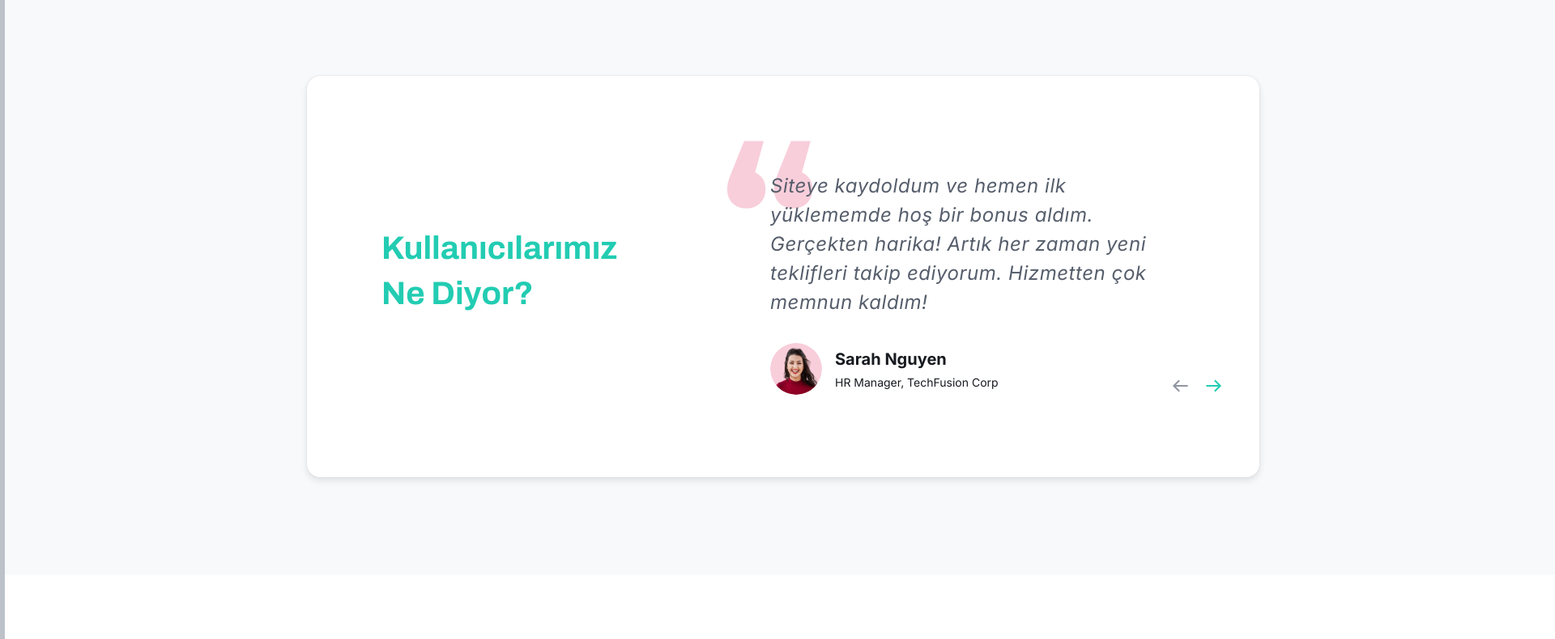
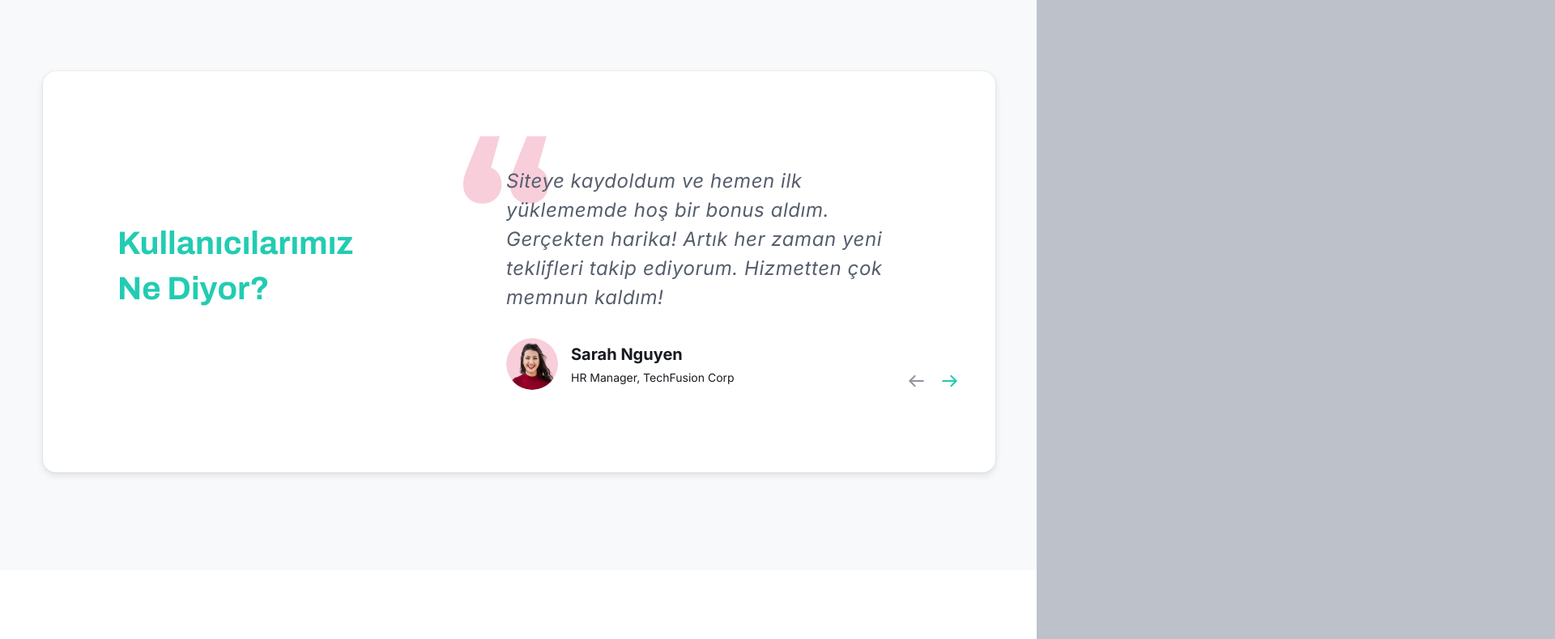
Before and after one commit to LifeTraveler7/Portfolio, a plain HTML site: page Telekombonus.com/index.html in a window 1280 px wide. Shown: the part 2103-2893 px from the top of the page at 81% size, 1920 px wide, since content can reach past the window. Drawn offline with Linux system fonts and the light colour scheme; a web font is replaced by a local one.

Commit message:
Add local fonts but it didn't worked(((

```diff
--- a/Telekombonus.com/style.css
+++ b/Telekombonus.com/style.css
@@ -2,6 +2,22 @@
 html{
     background-color: #bcc1ca;
 }
+
+@font-face {
+    font-family: "Archivo" ;
+    src:
+    url(fonts/Archivo-VariableFont_wdth\,wght.ttf) format("ttf");
+    font-size:700;
+}
+
+@font-face {
+    font-family: "Inter" ;
+    src:
+    url(fonts/Inter-VariableFont_opsz\,wght.ttf) format("ttf");
+    font-size: 400;
+}
+
+
 body {
     margin: 0px;
     padding: 0px;
@@ -10,12 +26,12 @@ body {
 }
 
 .wrapper{
-   width: 1932px;
+   width: 100%;
    height: 5643px;
    padding: 0px;
    margin: 0px;
    background-color: white;
-   border: 6px solid #bcc1ca;
+   /* border: 6px solid #bcc1ca; */
    box-sizing: border-box;
    position: relative;
 }
@@ -870,7 +886,7 @@ padding-top: 4px;
 
 /* Footer */
 footer{
-    width: 1922px;
+    width: 100%;
     height: 510px;
     position: absolute;
     top: 5127px;
```
Also changed, not shown: Telekombonus.com/fonts/Archivo-Italic-VariableFont_wdth,wght.ttf (added), Telekombonus.com/fonts/Archivo-VariableFont_wdth,wght.ttf (added), Telekombonus.com/fonts/Inter-Italic-VariableFont_opsz,wght.ttf (added), Telekombonus.com/fonts/Inter-VariableFont_opsz,wght.ttf (added).
